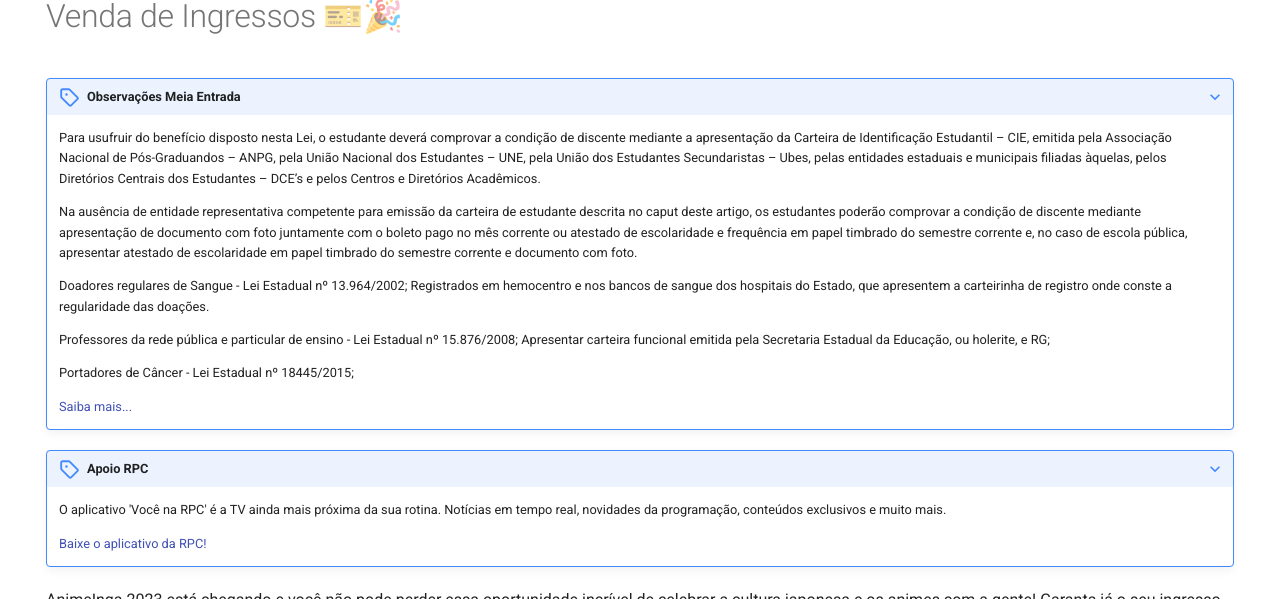
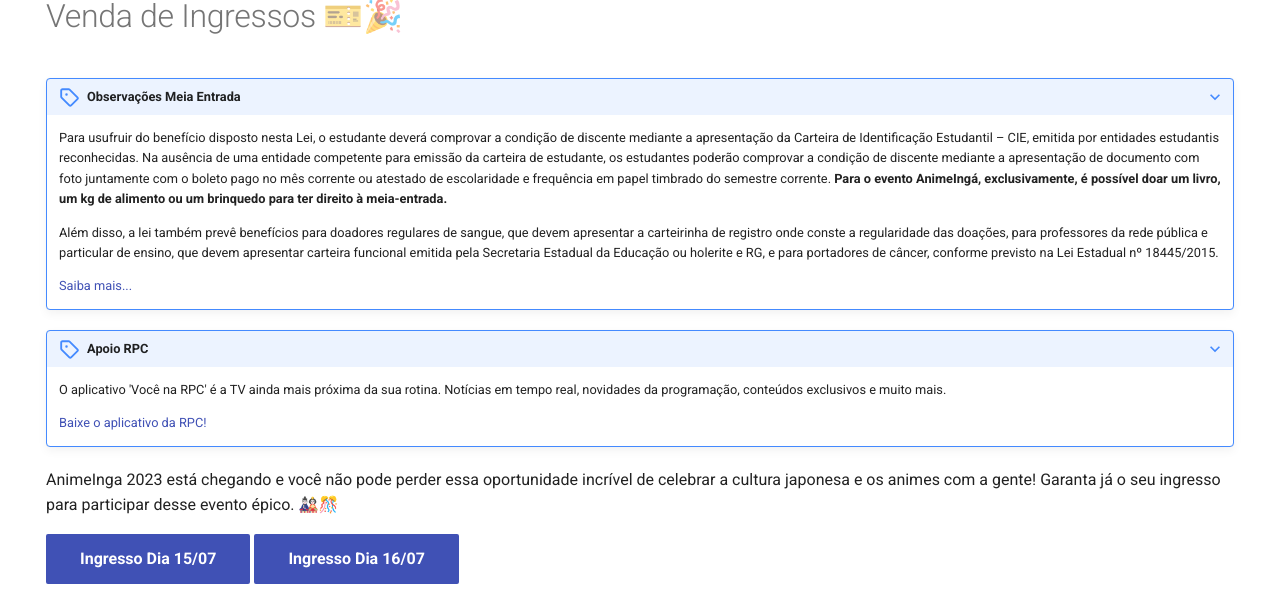
Before and after one commit to AnimeInga/animeinga.github.io, an MkDocs documentation site: the page built from docs/ingressos.md, in a window 1280 px wide and 900 px high, cut to the strip 301-900 px from the top of the window. Built offline with MkDocs 1.6.1 and Material for MkDocs 9.7.7, drawn with Linux system fonts in a browser that asks for light colours; plug-ins that fetch from the network failed and are left out.

Commit message:
feat: texto ingressos

```diff
--- a/docs/ingressos.md
+++ b/docs/ingressos.md
@@ -12,15 +12,9 @@ hide:
 
 ???+ note "Observações Meia Entrada"
 
-    Para usufruir do benefício disposto nesta Lei, o estudante deverá comprovar a condição de discente mediante a apresentação da Carteira de Identificação Estudantil – CIE, emitida pela Associação Nacional de Pós-Graduandos – ANPG, pela União Nacional dos Estudantes – UNE, pela União dos Estudantes Secundaristas – Ubes, pelas entidades estaduais e municipais filiadas àquelas, pelos Diretórios Centrais dos Estudantes – DCE’s e pelos Centros e Diretórios Acadêmicos.
+    Para usufruir do benefício disposto nesta Lei, o estudante deverá comprovar a condição de discente mediante a apresentação da Carteira de Identificação Estudantil – CIE, emitida por entidades estudantis reconhecidas. Na ausência de uma entidade competente para emissão da carteira de estudante, os estudantes poderão comprovar a condição de discente mediante a apresentação de documento com foto juntamente com o boleto pago no mês corrente ou atestado de escolaridade e frequência em papel timbrado do semestre corrente. **Para o evento AnimeIngá, exclusivamente, é possível doar um livro, um kg de alimento ou um brinquedo para ter direito à meia-entrada.**
 
-    Na ausência de entidade representativa competente para emissão da carteira de estudante descrita no caput deste artigo, os estudantes poderão comprovar a condição de discente mediante apresentação de documento com foto juntamente com o boleto pago no mês corrente ou atestado de escolaridade e frequência em papel timbrado do semestre corrente e, no caso de escola pública, apresentar atestado de escolaridade em papel timbrado do semestre corrente e documento com foto.
-
-    Doadores regulares de Sangue - Lei Estadual nº 13.964/2002; Registrados em hemocentro e nos bancos de sangue dos hospitais do Estado, que apresentem a carteirinha de registro onde conste a regularidade das doações.
-
-    Professores da rede pública e particular de ensino - Lei Estadual nº 15.876/2008; Apresentar carteira funcional emitida pela Secretaria Estadual da Educação, ou holerite, e RG;
-
-    Portadores de Câncer - Lei Estadual nº 18445/2015;
+    Além disso, a lei também prevê benefícios para doadores regulares de sangue, que devem apresentar a carteirinha de registro onde conste a regularidade das doações, para professores da rede pública e particular de ensino, que devem apresentar carteira funcional emitida pela Secretaria Estadual da Educação ou holerite e RG, e para portadores de câncer, conforme previsto na Lei Estadual nº 18445/2015.
 
     [Saiba mais...](https://www.assembleia.pr.leg.br/index.php/agoraelei?showPopup=meia-entrada-para-todo-estudante#:~:text=Súmula%3A%20Altera%20a%20Lei%20nº,similares%2C%20aos%20estudantes%20que%20especifica.)
 
```
